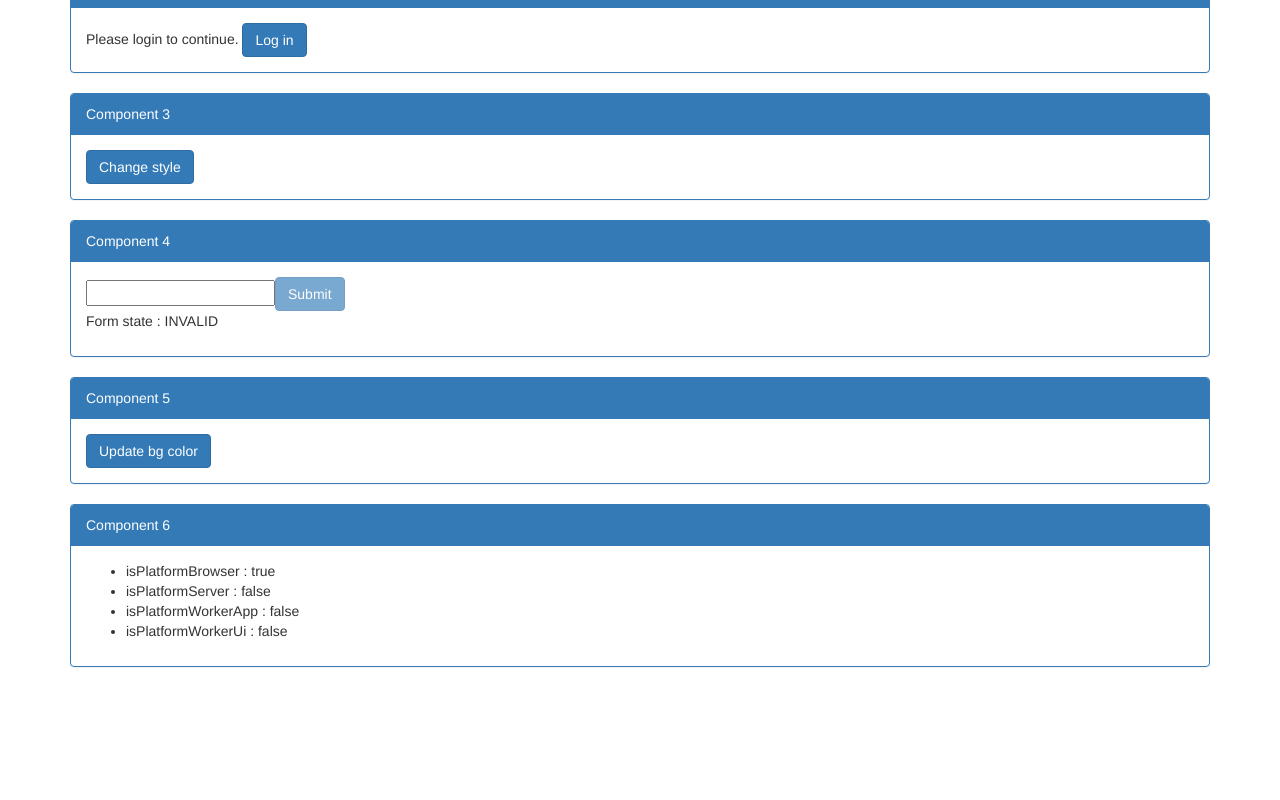
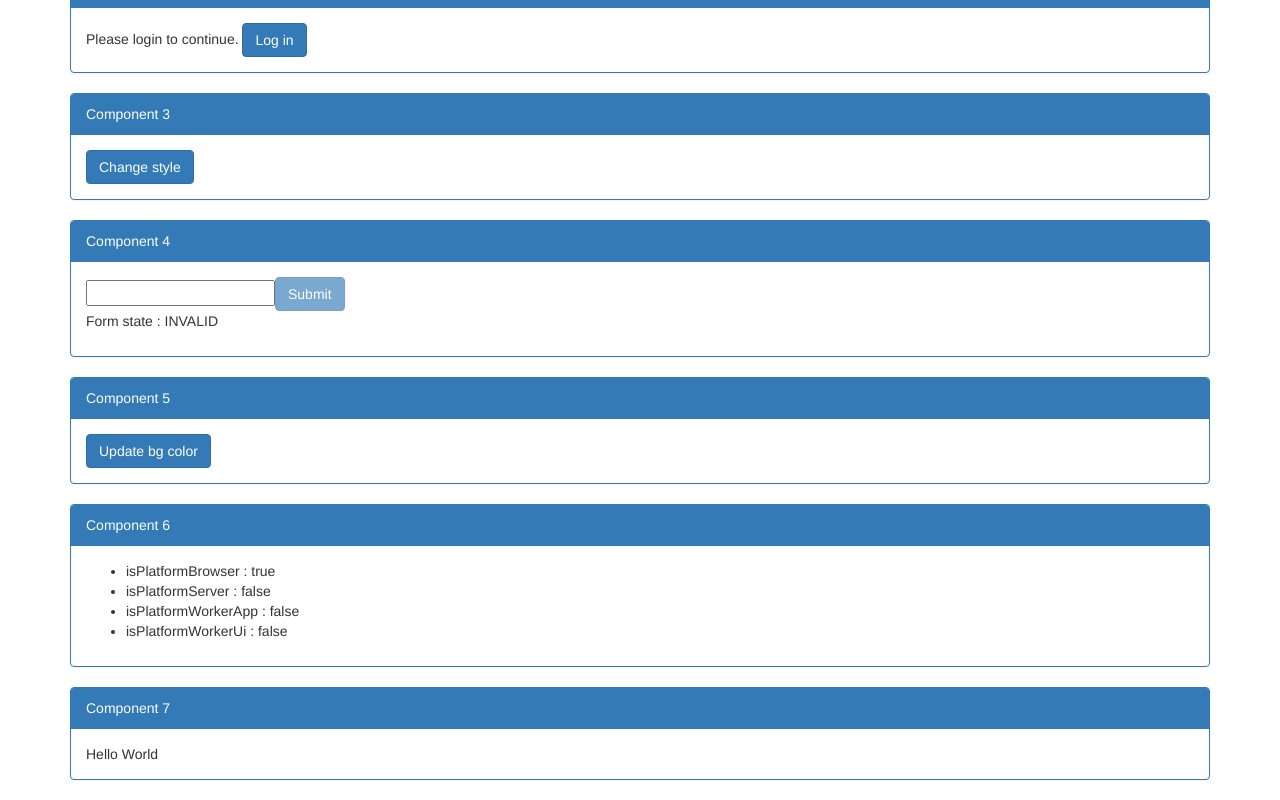
Before and after one commit to qmonmert/angular4-features, an Angular app: page / in a window 1280 px wide. Shown: the part 426-1226 px from the top of the page. Before the commit the page ends 1113 px from the top, so only its background shows below. Built offline with nearby package versions, Linux system fonts and the light colour scheme.

Commit message:
Component 7

```diff
--- a/src/app/app.component.html
+++ b/src/app/app.component.html
@@ -17,3 +17,5 @@
 <app-component5></app-component5>
 
 <app-component6></app-component6>
+
+<app-component7></app-component7>
--- a/src/app/app.module.ts
+++ b/src/app/app.module.ts
@@ -12,6 +12,7 @@ import { Component3Component } from './component3/component3.component';
 import { Component4Component } from './component4/component4.component';
 import { Component5Component } from './component5/component5.component';
 import { Component6Component } from './component6/component6.component';
+import { Component7Component } from './component7/component7.component';
 
 @NgModule({
   declarations: [
@@ -21,7 +22,8 @@ import { Component6Component } from './component6/component6.component';
     Component3Component,
     Component4Component,
     Component5Component,
-    Component6Component
+    Component6Component,
+    Component7Component
   ],
   imports: [
     BrowserModule,
--- /dev/null
+++ b/src/app/component7/component7.component.html
@@ -0,0 +1,11 @@
+<div class="container">
+    <div class="panel panel-primary">
+        <div class="panel-heading">Component 7</div>
+        <div class="panel-body">
+
+            <!--Feature-->
+            {{ text | titlecase}}
+
+        </div>
+    </div>
+</div>
--- /dev/null
+++ b/src/app/component7/component7.component.ts
@@ -0,0 +1,11 @@
+import { Component } from '@angular/core';
+
+@Component({
+  selector: 'app-component7',
+  templateUrl: './component7.component.html'
+})
+export class Component7Component {
+
+  text: string = "hello world";
+
+}
```
